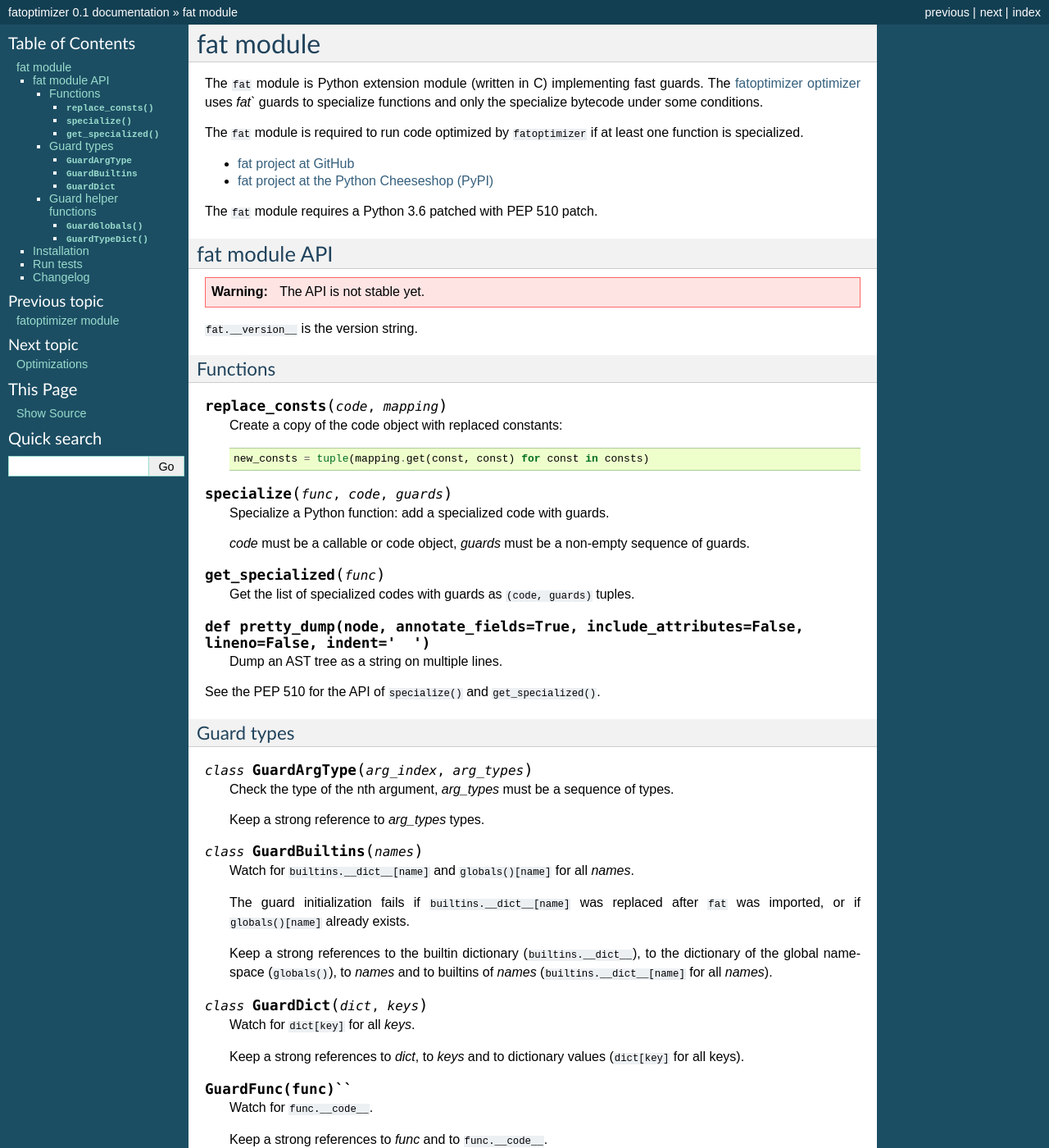
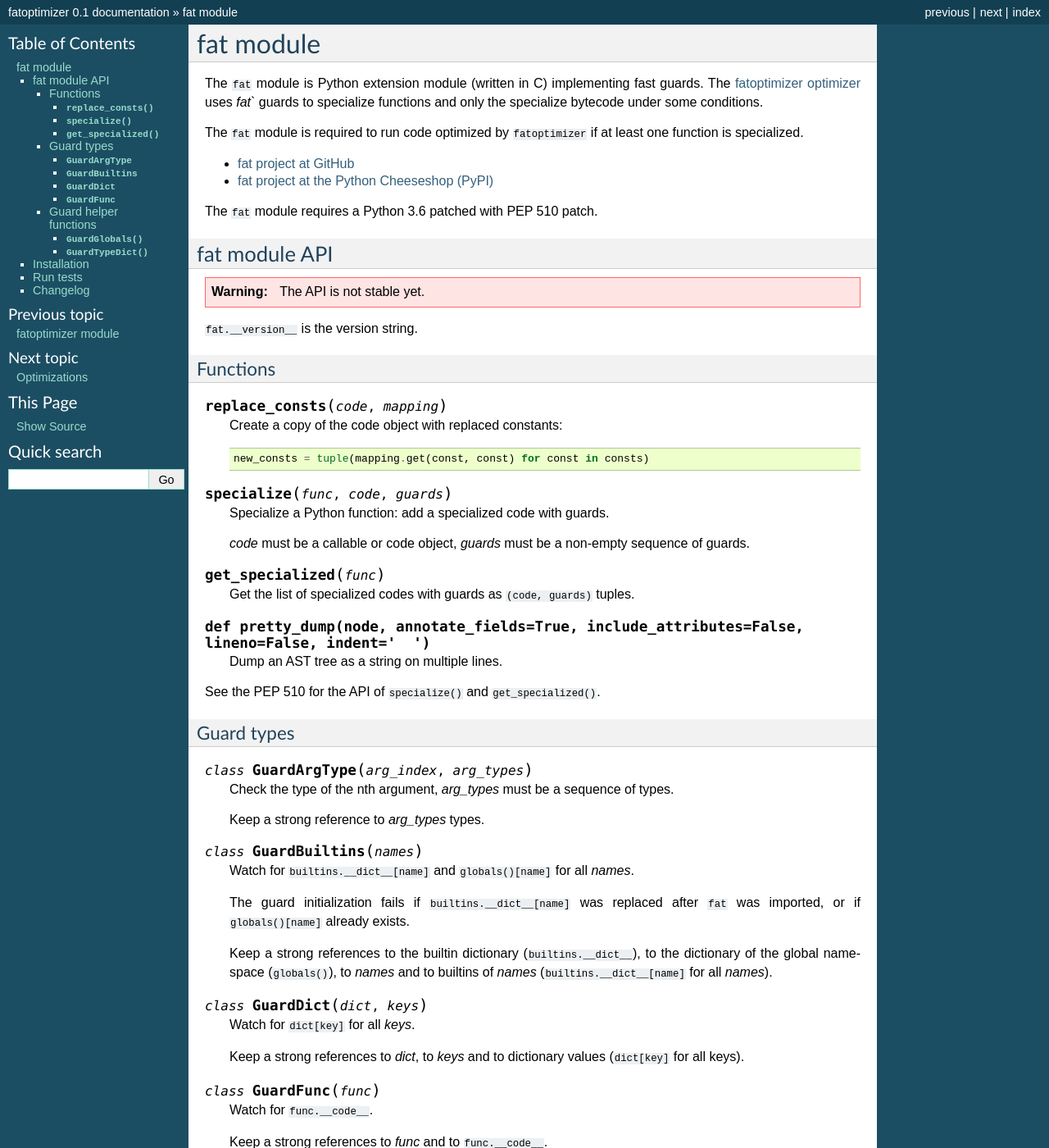
Before and after one commit to vstinner/fatoptimizer, a Sphinx documentation site: the page built from doc/fat.rst, in a window 1280 px wide and 1400 px high. Shown: the whole window at 82% size. Built offline with Sphinx 7.4.7, drawn with Linux system fonts in a browser that asks for light colours.

Commit message:
fat.rst: fix typo in reST style

```diff
--- a/doc/fat.rst
+++ b/doc/fat.rst
@@ -92,7 +92,7 @@
    (``dict[key]`` for all keys).
 
 
-.. class:: GuardFunc(func)``
+.. class:: GuardFunc(func)
 
    Watch for ``func.__code__``.
 
```
